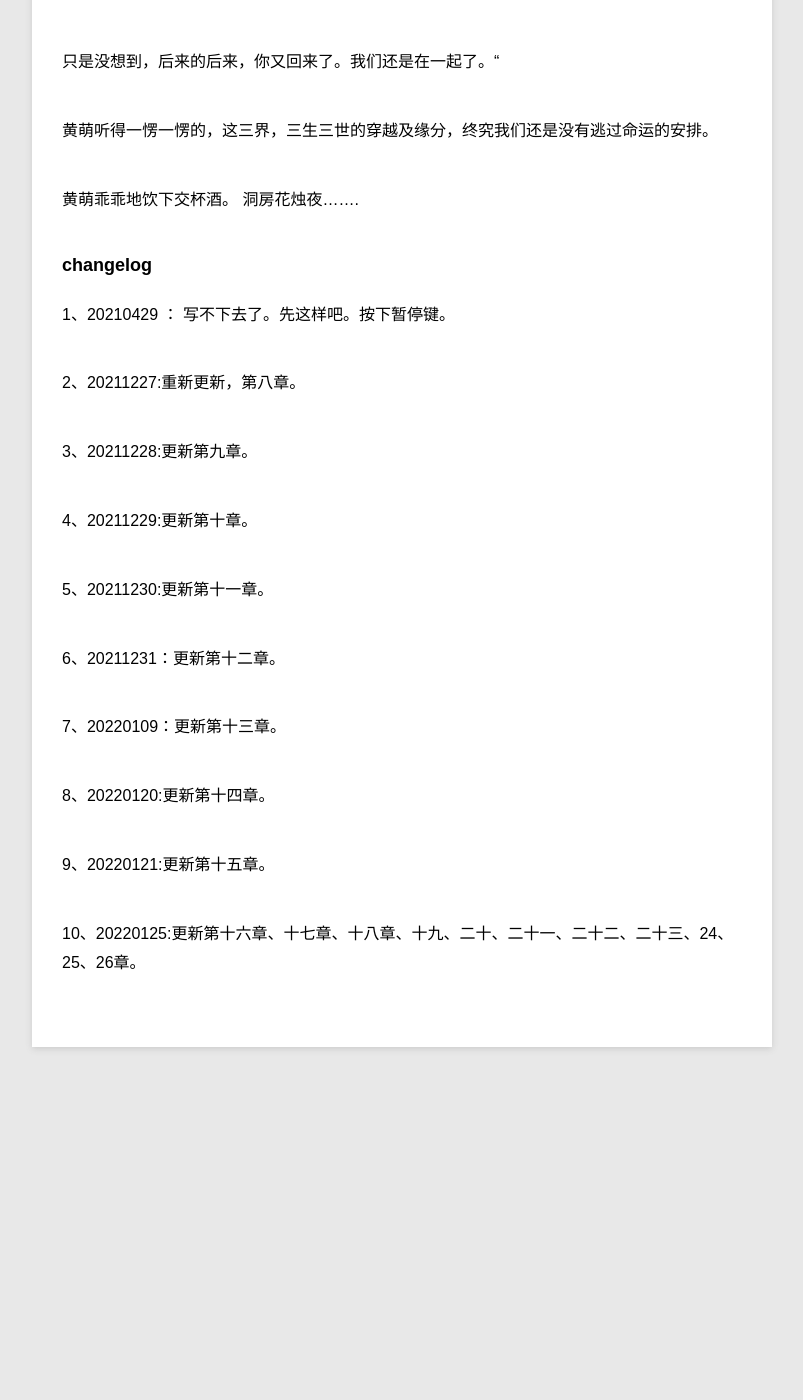
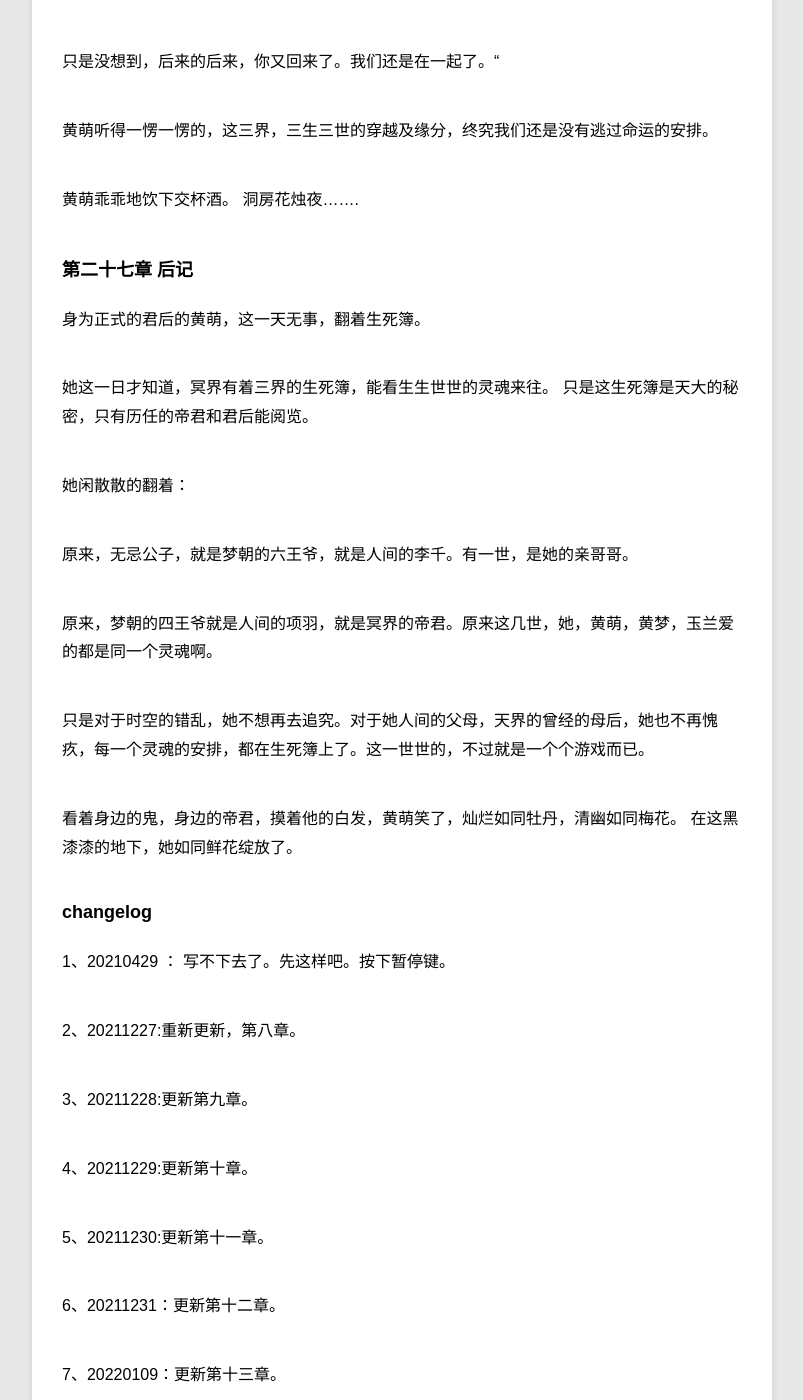
Before and after one commit to violettianjie/violettianjie.github.io, a Jekyll site: the page built from _posts/blog/2020-12-26-xiyu.md, in a window 1280 px wide and 1400 px high, scrolled down 41219 px. Shown: the whole window, without its empty margins (78-881 px from the left). Built offline with Jekyll 4.4.1, drawn with Linux system fonts in a browser that asks for light colours; before the commit the page ends 42346 px from its top, so only the background shows below that; some of the changed text lies outside the part shown.

Commit message:
Update 2020-12-26-xiyu.md

```diff
--- a/_posts/blog/2020-12-26-xiyu.md
+++ b/_posts/blog/2020-12-26-xiyu.md
@@ -928,6 +928,23 @@ category: blog
 黄萌乖乖地饮下交杯酒。
 洞房花烛夜.......
 
+### 第二十七章 后记
+
+身为正式的君后的黄萌，这一天无事，翻着生死簿。
+
+她这一日才知道，冥界有着三界的生死簿，能看生生世世的灵魂来往。 只是这生死簿是天大的秘密，只有历任的帝君和君后能阅览。
+
+她闲散散的翻着：
+
+原来，无忌公子，就是梦朝的六王爷，就是人间的李千。有一世，是她的亲哥哥。
+
+原来，梦朝的四王爷就是人间的项羽，就是冥界的帝君。原来这几世，她，黄萌，黄梦，玉兰爱的都是同一个灵魂啊。
+
+
+只是对于时空的错乱，她不想再去追究。对于她人间的父母，天界的曾经的母后，她也不再愧疚，每一个灵魂的安排，都在生死簿上了。这一世世的，不过就是一个个游戏而已。
+
+看着身边的鬼，身边的帝君，摸着他的白发，黄萌笑了，灿烂如同牡丹，清幽如同梅花。 在这黑漆漆的地下，她如同鲜花绽放了。
+
 
 
 ### changelog
```
Also changed, not shown: other parts of _posts/blog/2020-12-26-xiyu.md (+1 -1 lines).
